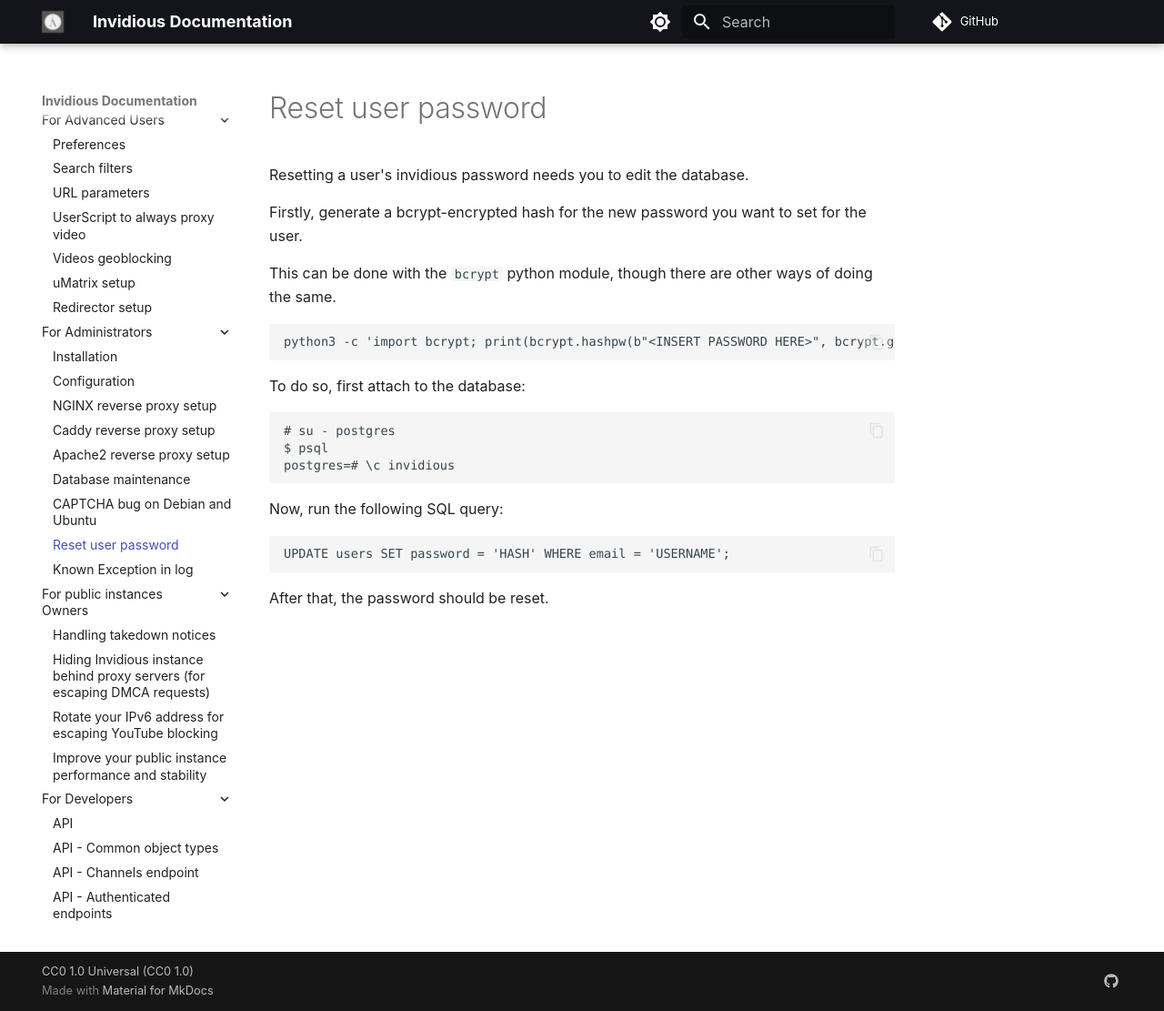
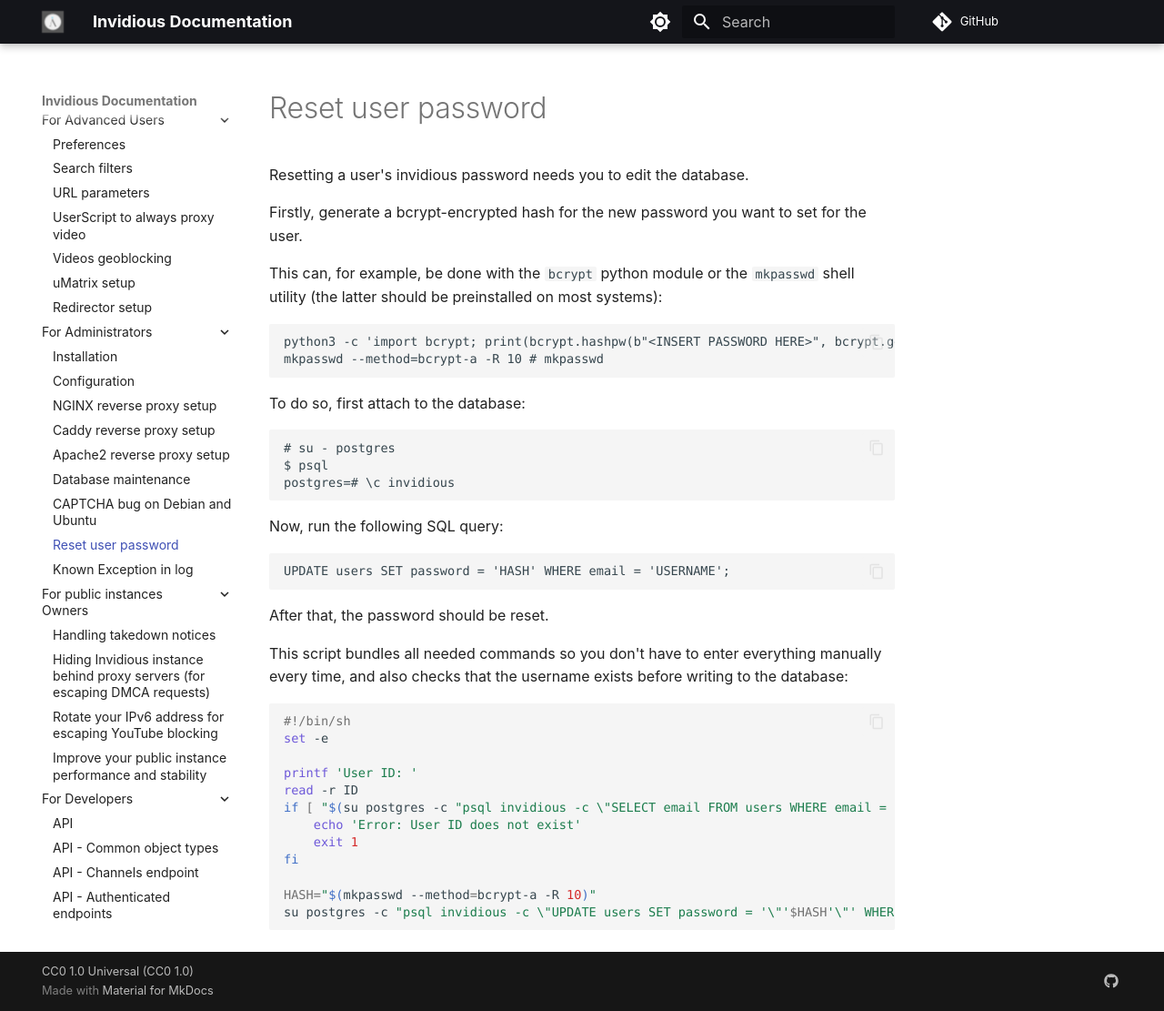
Before and after one commit to iv-org/documentation, an MkDocs documentation site: the page built from docs/reset-password.md, in a window 1280 px wide and 1111 px high. Shown: the whole window at 91% size. Built offline with MkDocs 1.6.1 and Material for MkDocs 9.7.7, drawn with Linux system fonts in a browser that asks for light colours; comment, search, counter and statistics services are not loaded.

Commit message:
Doc: scripts for manual registration + improve reset password (#459)
* T.: Document ways for resetting passwords just w standard shell utils

* T.: Document manual user registration

* T.: Improved string escapes in our scripts

* T.: Don't change this file

* T.: Add newline

````diff
--- a/docs/reset-password.md
+++ b/docs/reset-password.md
@@ -4,10 +4,11 @@
 
 Firstly, generate a bcrypt-encrypted hash for the new password you want to set for the user.
 
-This can be done with the `bcrypt` python module, though there are other ways of doing the same.
+This can, for example, be done with the `bcrypt` python module or the `mkpasswd` shell utility (the latter should be preinstalled on most systems):
 
 ```
-python3 -c 'import bcrypt; print(bcrypt.hashpw(b"<INSERT PASSWORD HERE>", bcrypt.gensalt(rounds=10)).decode("ascii"))'
+python3 -c 'import bcrypt; print(bcrypt.hashpw(b"<INSERT PASSWORD HERE>", bcrypt.gensalt(rounds=10)).decode("ascii"))' # python
+mkpasswd --method=bcrypt-a -R 10 # mkpasswd
 ```
 
 To do so, first attach to the database:
@@ -23,3 +24,19 @@
 ```
 
 After that, the password should be reset.
+
+This script bundles all needed commands so you don't have to enter everything manually every time, and also checks that the username exists before writing to the database:
+```sh
+#!/bin/sh
+set -e
+
+printf 'User ID: '
+read -r ID
+if [ "$(su postgres -c "psql invidious -c \"SELECT email FROM users WHERE email = '$ID';\"" | tail -n 2 | head -n 1)" != '(1 row)' ]; then
+    echo 'Error: User ID does not exist'
+    exit 1
+fi
+
+HASH="$(mkpasswd --method=bcrypt-a -R 10)"
+su postgres -c "psql invidious -c \"UPDATE users SET password = '\"'$HASH'\"' WHERE email = '\"'$ID'\"';\""
+```
````
Also changed, not shown: docs/register-user.md (added, +29 -0 lines).
